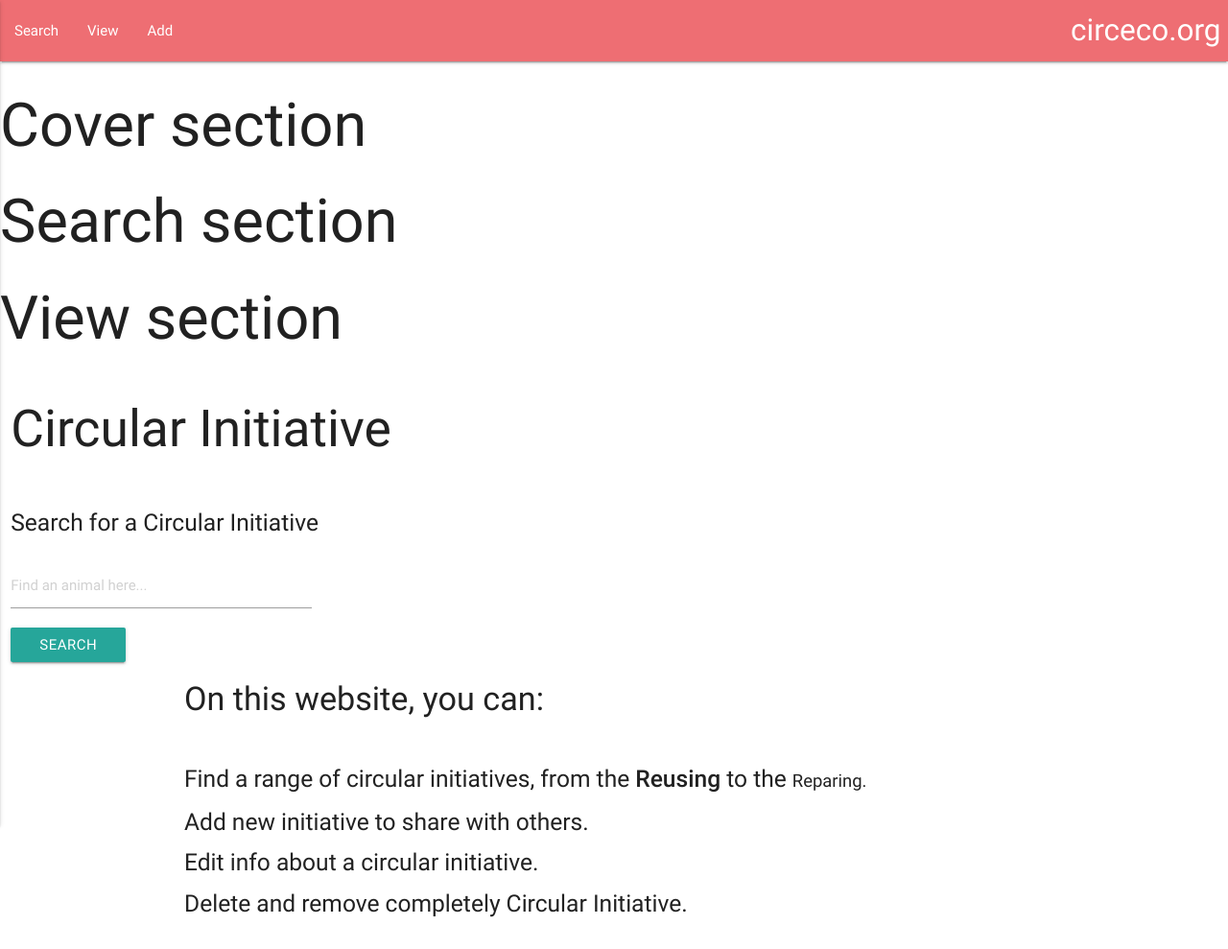
After one commit to circeco/circdata, a Flask app: page /home in a window 1280 px wide. The commit adds this page. Shown: the top 989 px of the page at 96% size. Run offline with Flask 2, Linux system fonts and the light colour scheme; data that the repository does not hold is empty; some libraries are stand-ins or nearby versions.

Commit message:
template file creation and html code for index page

```diff
--- a/app.py
+++ b/app.py
@@ -10,10 +10,48 @@
 mongo = PyMongo(app)
 
 
+DBS_NAME = "circdata"
+
+
+# Homepage
+@app.route("/")
+@app.route("/home")
+def home():
+    return render_template("index.html",
+                            initiative_name=mongo.db.initiative_name.find().sort("circular_initiative", 1),
+                            initiatie_type=mongo.db.initiatie_type.find().sort("circular_initiative", 1),
+                            initiatie_object=mongo.db.initiatie_object.find().sort("circular_initiative", 1),
+                            initiatie_description=mongo.db.initiatie_description.find().sort("circular_initiative", 1),)
+
+# Circular Inititative page
+@app.route("/view", methods=["GET", "POST"])
+def all_animals():
+    if request.method == "POST":
+        searchInitiative = request.form.get("search_circular_inititatve")
+        search_results = mongo.db.animals.find({"$text": {"$search": searchInitiative}}).sort("initiative_name", 1)
+        if search_results.count() > 0:
+            diets = mongo.db.diets.find()
+            return render_template("view.html",
+                                    initiative_name=list(search_results),
+                                    initiatie_type=list(initiative_type), results_found=True)
+        else:
+            circular_initiative = mongo.db.circular_initiative.find().sort([("initiative_type", 1),
+                                                    ("initiative_name", 1)])
+            diets = mongo.db.diets.find()
+            return render_template("view.html", circular_initiative=list(circular_initiative),
+                                    initiatie_type=list(initiative_type), results_found=False)
+    else:
+        circular_initiative = mongo.db.circular_initiative.find().sort([("initiative_type", 1),
+                                                ("initiative_name", 1)])
+        initiative_type = mongo.db.initiative_type.find()
+        return render_template("view.html", circular_initiative=list(circular_initiative),
+                                initiative_type=list(initiative_type), results_found=False)
+
+
 @app.route('/')
 @app.route('/get_circular_initiative')
 def get_circular_initiative():
-    return render_template("tasks.html", circular_initiative=mongo.db.circular_initiative.find())
+    return render_template("index.html", circular_initiative=mongo.db.circular_initiative.find())
 
 
 if __name__ == '__main__':
--- a/templates/base.html
+++ b/templates/base.html
@@ -13,14 +13,14 @@
                     <a href="{{url_for('get_circular_initiative')}}" class="right brand-logo">circeco.org</a>
                     <a href="#" data-activates="mobile-demo" class="button-collapse"><i class="material-icons">menu</i></a>
                     <ul id="nav-mobile" class="left hide-on-med-and-down">
-                        <li><a href="{{url_for('get_circular_initiative')}}">Search</a></li>
+                        <li><a href="{{url_for('home')}}">Search</a></li>
                         <li><a href="{{url_for('get_circular_initiative')}}">View</a></li>
                         <li><a href="{{url_for('get_circular_initiative')}}">Add</a></li>
                     </ul>
                     <ul class="side-nav" id="mobile-demo">
                         <li><a class="sidenav-close" href="#!"><i class="material-icons">X</i></a></li>
                         <li><a href="{{url_for('get_circular_initiative')}}">Search</a></li>
-                        <li><a href="{{url_for('get_circular_initiative')}}">view</a></li>
+                        <li><a href="{{url_for('get_circular_initiative')}}">View</a></li>
                         <li><a href="{{url_for('get_circular_initiative')}}">Add</a></li>
                     </ul>
                 </div>
--- /dev/null
+++ b/templates/index.html
@@ -0,0 +1,62 @@
+{% extends 'base.html' %}
+{% block content %}
+
+<div class="row text-center pt-4 pb-1">
+    <div class="col">
+        <h2>Circular Initiative</h2>
+    </div>
+</div>
+<div class="row text-center pb-2">
+    <div class="col-12">
+        <div class="row">
+            <div class="col">
+                <h5>Search for a Circular Initiative</h5>
+                <i class="fas fa-arrow-circle-down fa-lg"></i>
+            </div>
+        </div>
+        <!--Search input-->
+        <div class="row pt-3 pb-3 text-center">
+            <div class="col">
+                <form action="{{ url_for('get_circular_initiative') }}" method="POST">
+                    <input type="search" name="search_animal" id="search_animal" placeholder="Find an animal here...">
+                    <button type="submit" class="btn btn-danger" id="search_btn">Search</button>
+                </form>
+            </div>
+        </div>
+        <!--Jumbotron section containing information about website-->
+        <div class="row">
+            <div class="col-12">
+                <div class="jumbotron jumbotron-fluid">
+                    <div class="container">
+                        <h4 class="text-center">On this website, you can:</h4>
+                        <br>
+                        <div class="text-left">
+                            <ul>
+                                <li>
+                                    <h5>Find a range of circular initiatives, from the <strong>Reusing</strong> to the <small>Reparing.</small></h5>
+                                </li>
+                            </ul>
+                            <ul>
+                                <li>
+                                    <h5>Add new initiative to share with others.</h5>
+                                </li>
+                            </ul>
+                            <ul>
+                                <li>
+                                    <h5>Edit info about a circular initiative.</h5>
+                                </li>
+                            </ul>
+                            <ul>
+                                <li>
+                                    <h5>Delete and remove completely Circular Initiative.</h5>
+                                </li>
+                            </ul>
+                        </div>
+                    </div>
+                </div>
+            </div>
+        </div>
+    </div>
+</div>
+
+{% endblock %}
--- /dev/null
+++ b/templates/view.html
@@ -0,0 +1 @@
+{% extends 'base.html' %}
```
Also changed, not shown: templates/tasks.html (deleted, +0 -10 lines), templates/add.html (added).
